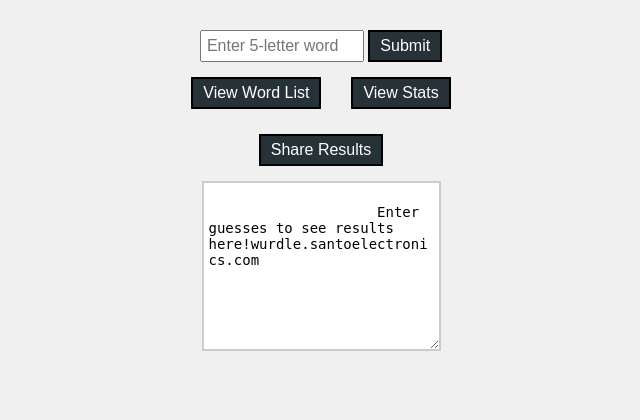
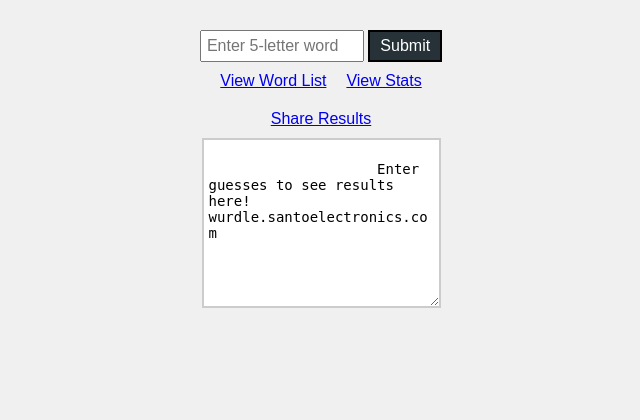
Before and after one commit to santonode/wordle-game, a Flask app: page / in a window 1280 px wide. Shown: the part 45-465 px from the top of the page, without its empty margins (319-959 px from the left). Run offline with Flask 3, Linux system fonts and the light colour scheme; data that the repository does not hold is empty; some libraries are stand-ins or nearby versions.

Commit message:
Update index.html

```diff
--- a/templates/index.html
+++ b/templates/index.html
@@ -95,8 +95,8 @@
     <div class="content">
         {% if game_blocked %}
             <p id="blocked-message">{{ message }}</p>
-            <a href="/wordlist" class="nav-button">View Word List</a>
-            <a href="/stats" class="nav-button">View Stats</a>
+            <a href="/wordlist">View Word List</a>
+            <a href="/stats">View Stats</a>
         {% else %}
             <div id="game-board"></div>
             <div id="input-area">
@@ -105,19 +105,19 @@
                     <button onclick="submitGuess()">Submit</button>
                 </div>
                 <div class="link-row">
-                    <a href="/wordlist" class="nav-button">View Word List</a>
-                    <a href="/stats" class="nav-button">View Stats</a>
+                    <a href="/wordlist">View Word List</a>
+                    <a href="/stats">View Stats</a>
                 </div>
             </div>
             <p id="message"></p>
             <div style="text-align: center; margin: 10px 0;">
-                <button onclick="copyShareText()" style="margin-bottom: 5px;">Share Results</button>
+                <a href="#" onclick="copyShareText(); return false;" style="margin-bottom: 5px;">Share Results</a>
             </div>
             <textarea id="share-text" readonly style="width: 225px; height: 156px; padding: 5px; font-size: 14px; resize: vertical; margin: 0 auto; display: block; background-color: #fff; border: 2px solid #ccc;">
                 {% if share_text %}
-                    {{ share_text }}wurdle.santoelectronics.com
+                    {{ share_text }} wurdle.santoelectronics.com
                 {% else %}
-                    Enter guesses to see results here!wurdle.santoelectronics.com
+                    Enter guesses to see results here! wurdle.santoelectronics.com
                 {% endif %}
             </textarea>
         {% endif %}
```
